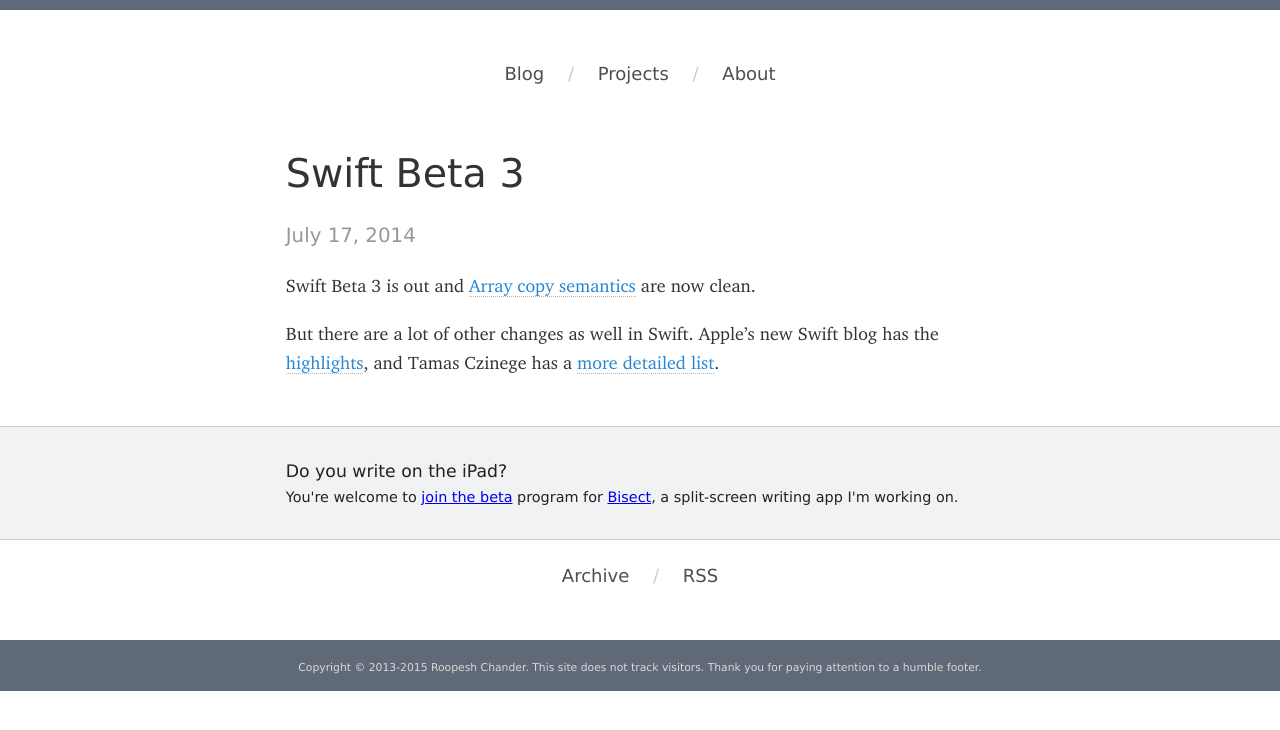
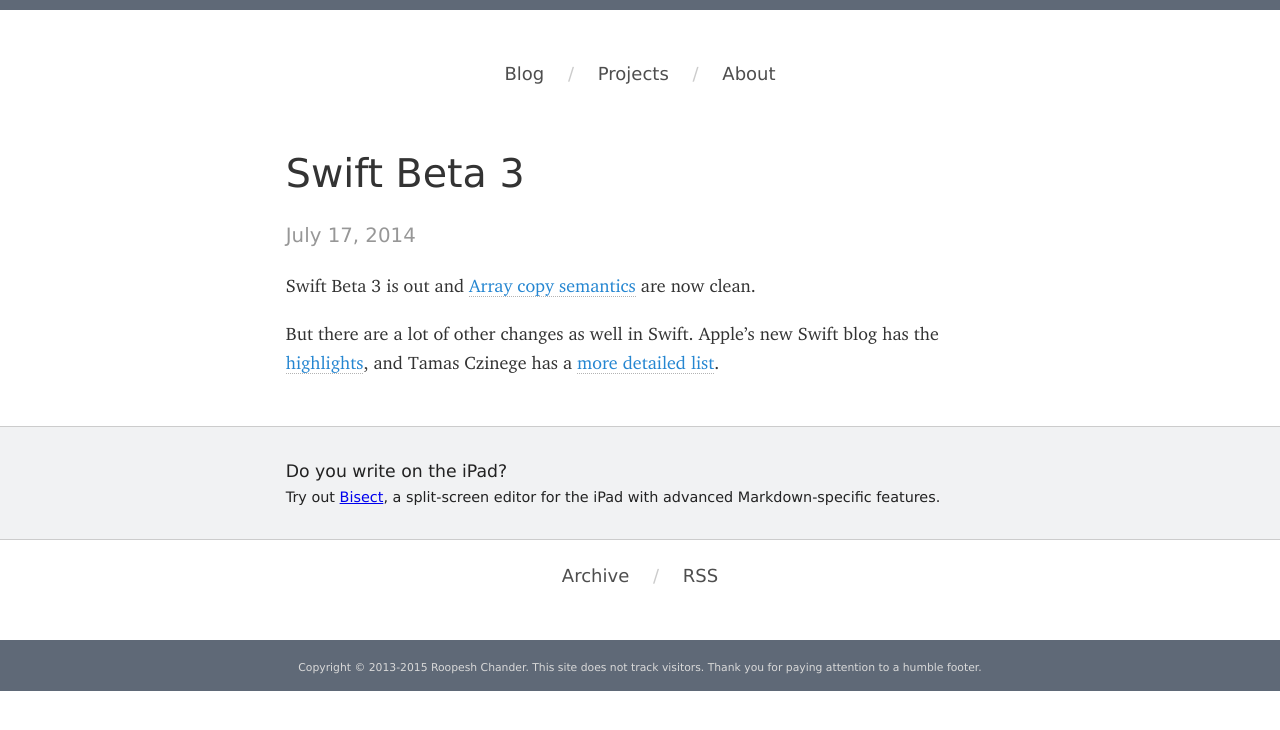
Before and after one commit to roop/roop.github.io, a Jekyll site: the page built from _posts/2014-07-17-swift-beta-3.md, in a window 1280 px wide. Shown: the top 730 px of the page. Built offline with Jekyll 4.4.1, drawn with Linux system fonts in a browser that asks for light colours; some web fonts are replaced.

Commit message:
Update shameless plug for Bisect

```diff
--- a/_includes/shameless-plug.html
+++ b/_includes/shameless-plug.html
@@ -3,9 +3,8 @@
     <div class="main wrapper clearfix">
       <div class="shameless-plug">
       <big>Do you write on the iPad?</big><br/>
-      You're welcome to <a href="http://bisectapp.com/#get-notified">join the beta</a> program
-      for <a href="http://bisectapp.com/">Bisect</a>,
-      a split-screen writing app I'm working on.
+      Try out <a href="http://bisectapp.com/">Bisect</a>, a split-screen editor for the iPad
+      with advanced Markdown-specific features.
       </div>
     </div>
   </div>
```
